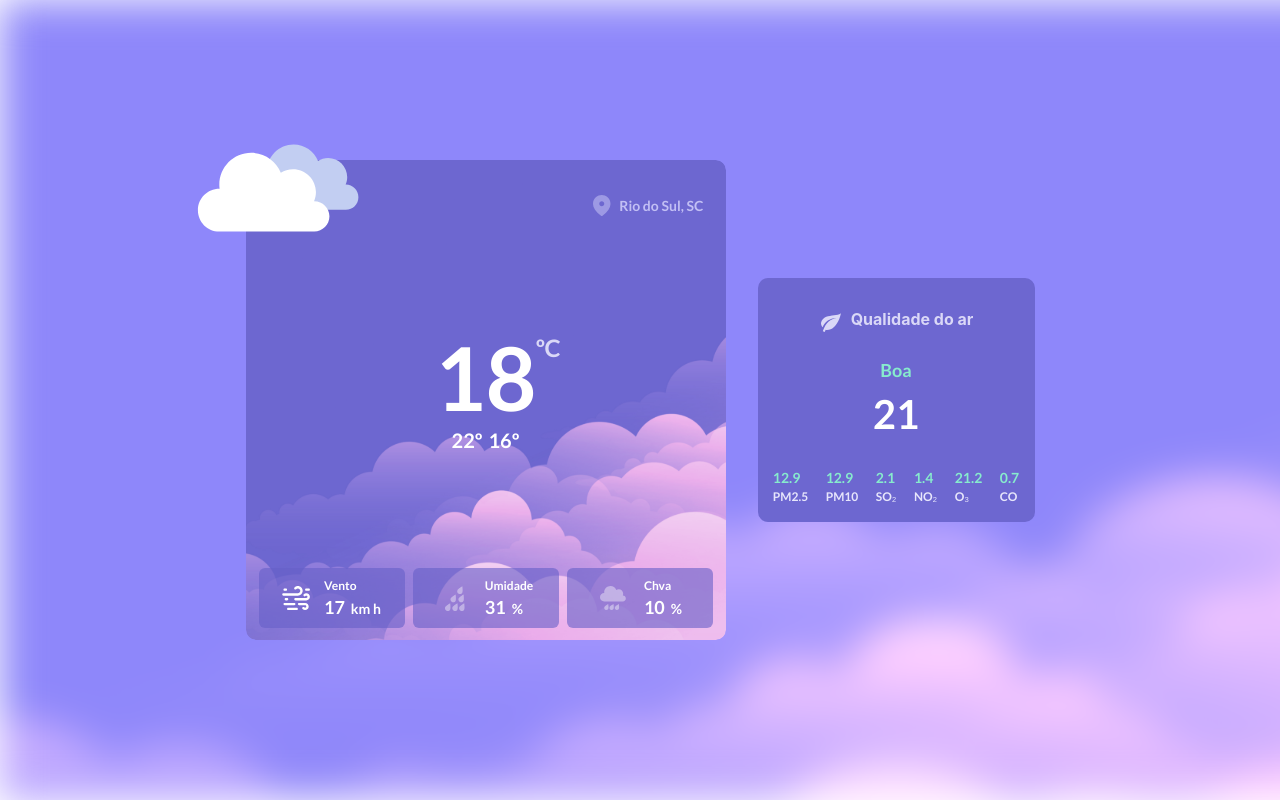
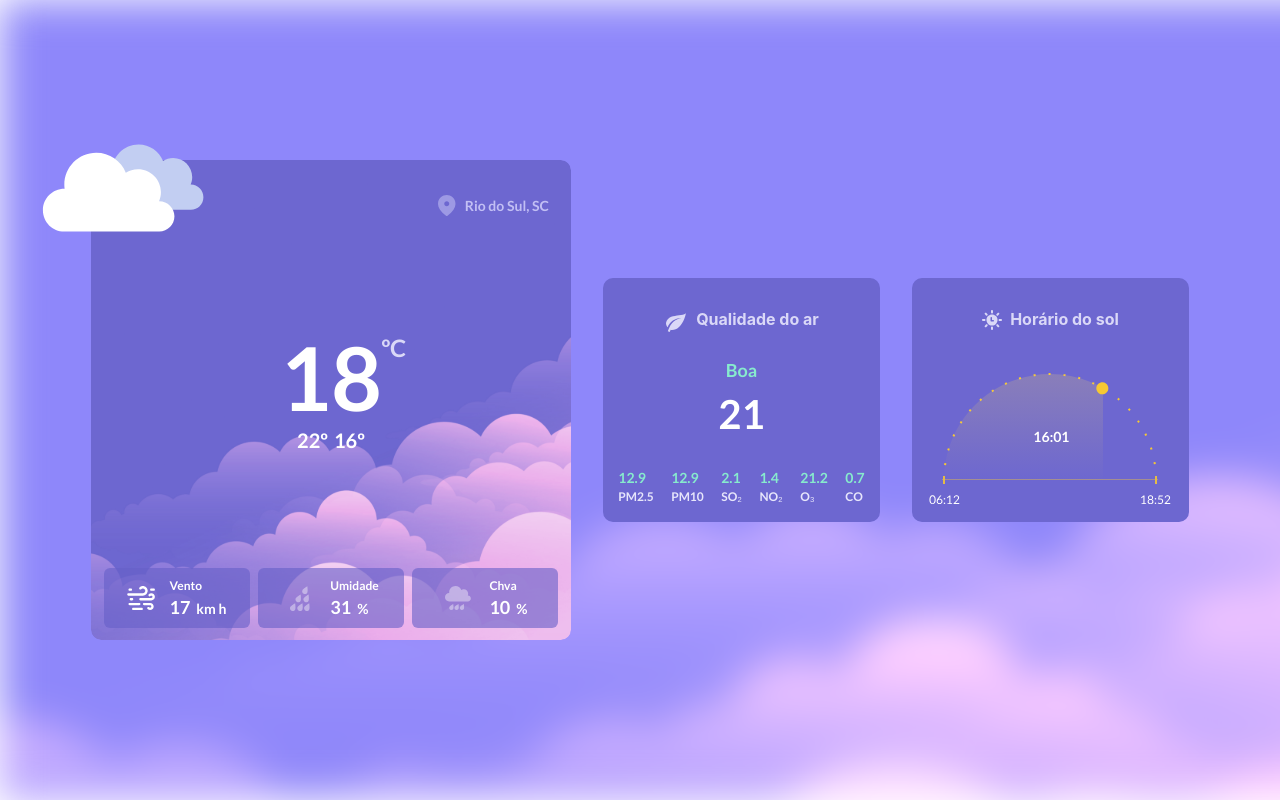
Before and after one commit to jairo-sousa/boracodar-10-weater, a React (Vite) app: page / in a window 1280 px wide. Built offline with nearby package versions, Linux system fonts and the light colour scheme.

Commit message:
style: set SunTime

```diff
--- a/src/App.tsx
+++ b/src/App.tsx
@@ -1,6 +1,7 @@
 import { Flex } from "@chakra-ui/react";
 import { AirQuality } from "./components/AirQuality/AirQuality";
 import { Temperature } from "./components/Temperature/Temperature";
+import { SunTime } from "./components/SunTime";
 
 export function App() {
 	return (
@@ -14,8 +15,9 @@ export function App() {
 			gap="3.2rem"
 		>
 			<Temperature />
-			<Flex gap="3.2">
+			<Flex gap="3.2rem">
 				<AirQuality />
+				<SunTime />
 			</Flex>
 		</Flex>
 	);
--- /dev/null
+++ b/src/components/SunTime.tsx
@@ -0,0 +1,25 @@
+import { Flex, Heading, Img } from "@chakra-ui/react";
+
+export function SunTime() {
+	return (
+		<Flex
+			direction="column"
+			bg="#6D67D0"
+			w="27.7rem"
+			h="24.4rem"
+			p="3.2rem 1.6rem 1.6rem 1.6rem"
+			borderRadius="1rem"
+			align="center"
+			justify="space-between"
+			pos="relative"
+		>
+			<Flex gap="0.8rem">
+				<Img src="/time.svg" />
+				<Heading as="h3" fontSize="1.6rem" color="#DAD8F7">
+					Horário do sol
+				</Heading>
+			</Flex>
+			<Img src="/sunChart.svg" />
+		</Flex>
+	);
+}
```
Also changed, not shown: public/sunChart.svg (added), public/time.svg (added).
